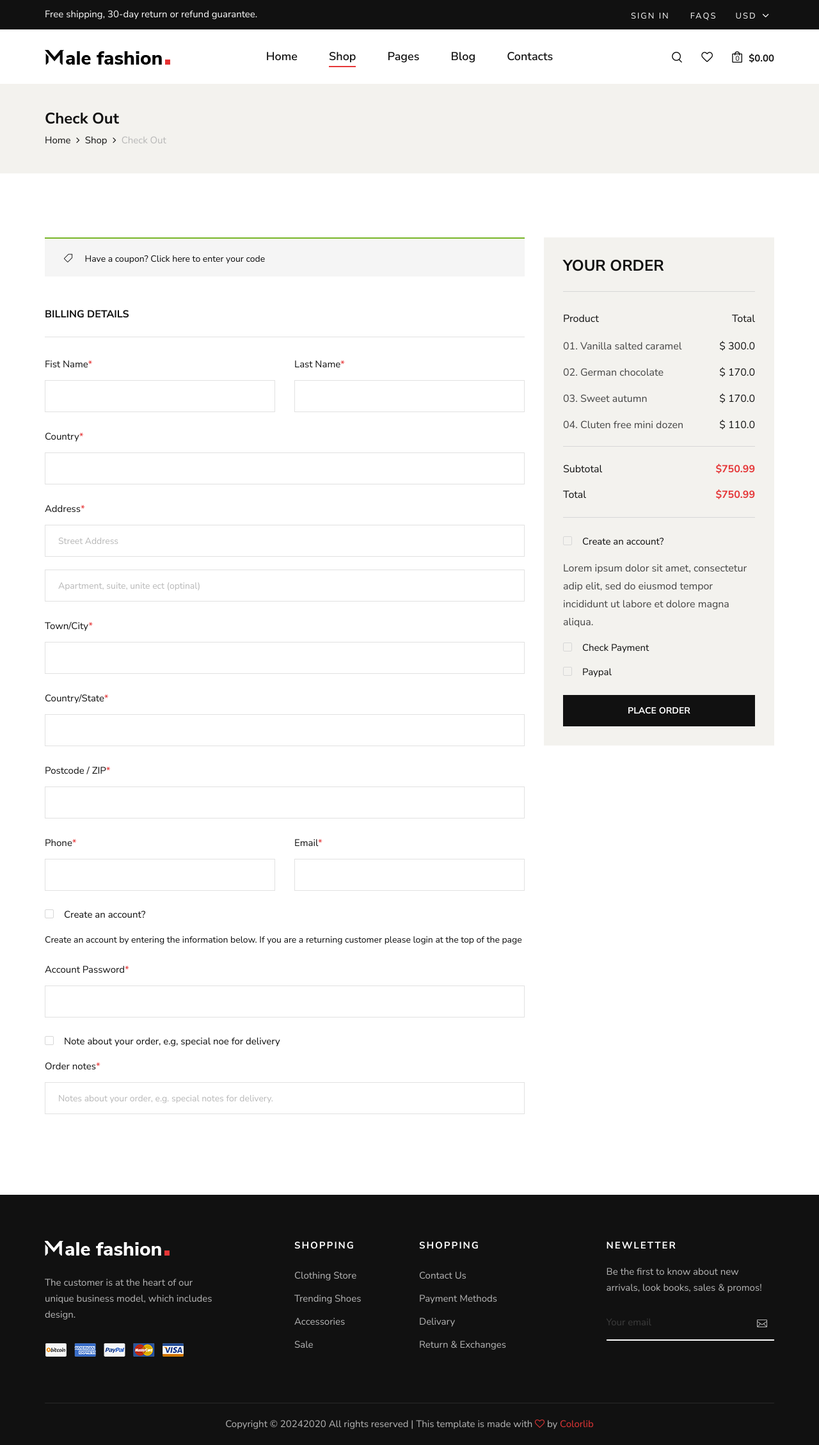
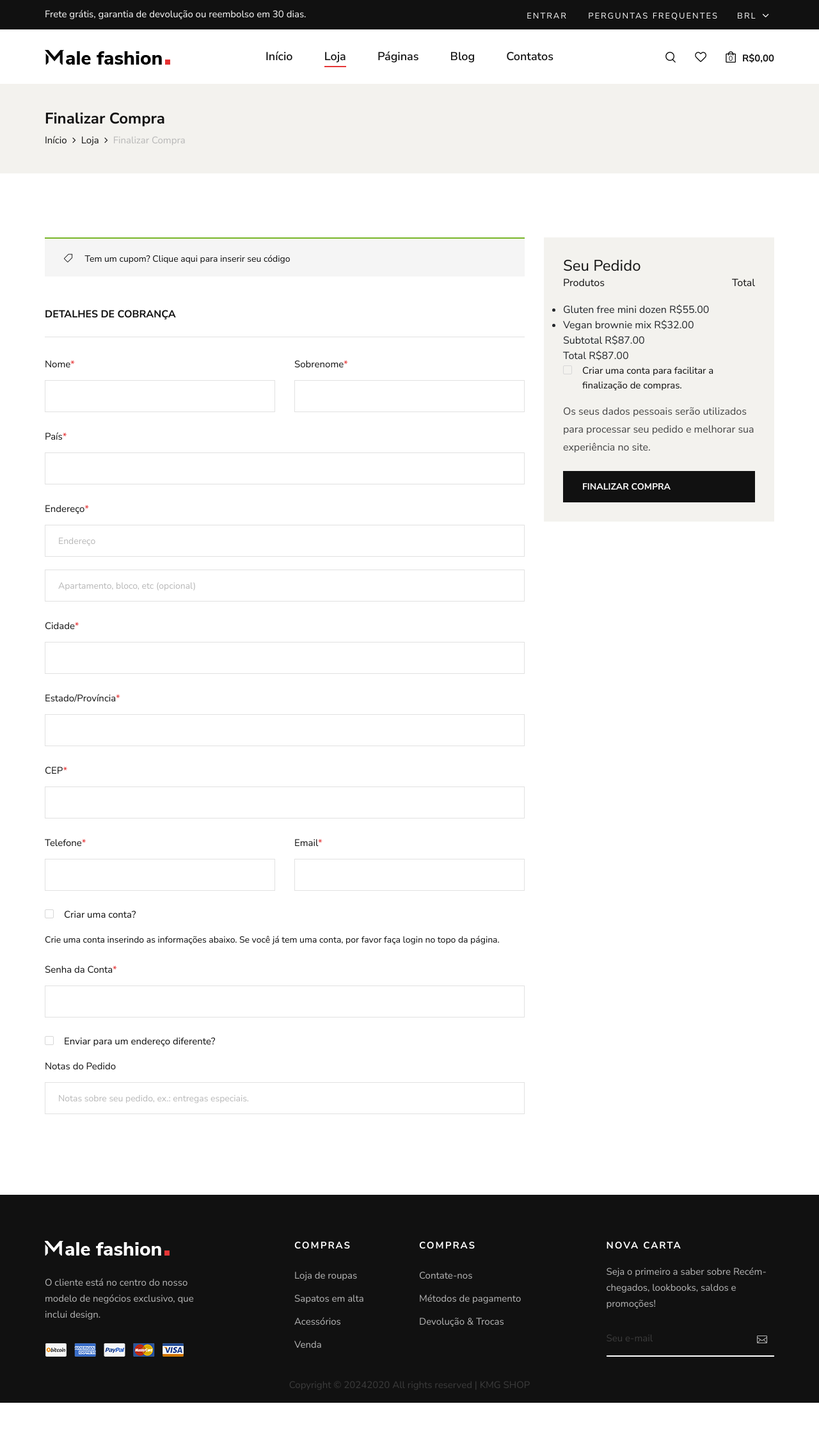
Before and after one commit to KevynMurilo/eccomerce-html, a plain HTML site: page checkout.html in a window 1280 px wide. Shown: the whole page at 64% size. After the commit the page ends 2192 px from the top, so only its background shows below. Drawn offline with Linux system fonts and the light colour scheme.

```diff
--- a/checkout.html
+++ b/checkout.html
@@ -1,19 +1,19 @@
 <!DOCTYPE html>
-<html lang="zxx">
+<html lang="pt-BR">
 
 <head>
     <meta charset="UTF-8">
-    <meta name="description" content="Male_Fashion Template">
-    <meta name="keywords" content="Male_Fashion, unica, creative, html">
+    <meta name="description" content="Template de Moda Masculina">
+    <meta name="keywords" content="Moda_Masculina, unica, criativo, html">
     <meta name="viewport" content="width=device-width, initial-scale=1.0">
     <meta http-equiv="X-UA-Compatible" content="ie=edge">
-    <title>Male-Fashion | Template</title>
+    <title>Moda Masculina | Template</title>
 
-    <!-- Google Font -->
+    <!-- Fonte Google -->
     <link href="https://fonts.googleapis.com/css2?family=Nunito+Sans:wght@300;400;600;700;800;900&display=swap"
     rel="stylesheet">
 
-    <!-- Css Styles -->
+    <!-- Estilos Css -->
     <link rel="stylesheet" href="css/bootstrap.min.css" type="text/css">
     <link rel="stylesheet" href="css/font-awesome.min.css" type="text/css">
     <link rel="stylesheet" href="css/elegant-icons.css" type="text/css">
@@ -25,23 +25,23 @@
 </head>
 
 <body>
-    <!-- Page Preloder -->
+    <!-- Pré-carregamento de Página -->
     <div id="preloder">
         <div class="loader"></div>
     </div>
 
-    <!-- Offcanvas Menu Begin -->
+    <!-- Menu Offcanvas Início -->
     <div class="offcanvas-menu-overlay"></div>
     <div class="offcanvas-menu-wrapper">
         <div class="offcanvas__option">
             <div class="offcanvas__links">
-                <a href="#">Sign in</a>
-                <a href="#">FAQs</a>
+                <a href="#">Entrar</a>
+                <a href="#">Perguntas Frequentes</a>
             </div>
             <div class="offcanvas__top__hover">
-                <span>Usd <i class="arrow_carrot-down"></i></span>
+                <span>BRL <i class="arrow_carrot-down"></i></span>
                 <ul>
-                    <li>USD</li>
+                    <li>BRL</li>
                     <li>EUR</li>
                     <li>USD</li>
                 </ul>
@@ -51,35 +51,35 @@
             <a href="#" class="search-switch"><img src="img/icon/search.png" alt=""></a>
             <a href="#"><img src="img/icon/heart.png" alt=""></a>
             <a href="#"><img src="img/icon/cart.png" alt=""> <span>0</span></a>
-            <div class="price">$0.00</div>
+            <div class="price">R$0,00</div>
         </div>
         <div id="mobile-menu-wrap"></div>
         <div class="offcanvas__text">
-            <p>Free shipping, 30-day return or refund guarantee.</p>
+            <p>Frete grátis, garantia de devolução ou reembolso em 30 dias.</p>
         </div>
     </div>
-    <!-- Offcanvas Menu End -->
+    <!-- Menu Offcanvas Fim -->
 
-    <!-- Header Section Begin -->
+    <!-- Início da Seção de Cabeçalho -->
     <header class="header">
         <div class="header__top">
             <div class="container">
                 <div class="row">
                     <div class="col-lg-6 col-md-7">
                         <div class="header__top__left">
-                            <p>Free shipping, 30-day return or refund guarantee.</p>
+                            <p>Frete grátis, garantia de devolução ou reembolso em 30 dias.</p>
                         </div>
                     </div>
                     <div class="col-lg-6 col-md-5">
                         <div class="header__top__right">
                             <div class="header__top__links">
-                                <a href="#">Sign in</a>
-                                <a href="#">FAQs</a>
+                                <a href="#">Entrar</a>
+                                <a href="#">Perguntas Frequentes</a>
                             </div>
                             <div class="header__top__hover">
-                                <span>Usd <i class="arrow_carrot-down"></i></span>
+                                <span>BRL <i class="arrow_carrot-down"></i></span>
                                 <ul>
-                                    <li>USD</li>
+                                    <li>BRL</li>
                                     <li>EUR</li>
                                     <li>USD</li>
                                 </ul>
@@ -99,19 +99,19 @@
                 <div class="col-lg-6 col-md-6">
                     <nav class="header__menu mobile-menu">
                         <ul>
-                            <li><a href="./index.html">Home</a></li>
-                            <li class="active"><a href="./shop.html">Shop</a></li>
-                            <li><a href="#">Pages</a>
+                            <li><a href="./index.html">Início</a></li>
+                            <li class="active"><a href="./shop.html">Loja</a></li>
+                            <li><a href="#">Páginas</a>
                                 <ul class="dropdown">
-                                    <li><a href="./about.html">About Us</a></li>
-                                    <li><a href="./shop-details.html">Shop Details</a></li>
-                                    <li><a href="./shopping-cart.html">Shopping Cart</a></li>
-                                    <li><a href="./checkout.html">Check Out</a></li>
-                                    <li><a href="./blog-details.html">Blog Details</a></li>
+                                    <li><a href="./about.html">Sobre Nós</a></li>
+                                    <li><a href="./shop-details.html">Detalhes da Loja</a></li>
+                                    <li><a href="./shopping-cart.html">Carrinho de Compras</a></li>
+                                    <li><a href="./checkout.html">Finalizar Compra</a></li>
+                                    <li><a href="./blog-details.html">Detalhes do Blog</a></li>
                                 </ul>
                             </li>
                             <li><a href="./blog.html">Blog</a></li>
-                            <li><a href="./contact.html">Contacts</a></li>
+                            <li><a href="./contact.html">Contatos</a></li>
                         </ul>
                     </nav>
                 </div>
@@ -120,83 +120,82 @@
                         <a href="#" class="search-switch"><img src="img/icon/search.png" alt=""></a>
                         <a href="#"><img src="img/icon/heart.png" alt=""></a>
                         <a href="#"><img src="img/icon/cart.png" alt=""> <span>0</span></a>
-                        <div class="price">$0.00</div>
+                        <div class="price">R$0,00</div>
                     </div>
                 </div>
             </div>
             <div class="canvas__open"><i class="fa fa-bars"></i></div>
         </div>
     </header>
-    <!-- Header Section End -->
+    <!-- Fim da Seção de Cabeçalho -->
 
-    <!-- Breadcrumb Section Begin -->
+    <!-- Seção de Navegação Início -->
     <section class="breadcrumb-option">
         <div class="container">
             <div class="row">
                 <div class="col-lg-12">
                     <div class="breadcrumb__text">
-                        <h4>Check Out</h4>
+                        <h4>Finalizar Compra</h4>
                         <div class="breadcrumb__links">
-                            <a href="./index.html">Home</a>
-                            <a href="./shop.html">Shop</a>
-                            <span>Check Out</span>
+                            <a href="./index.html">Início</a>
+                            <a href="./shop.html">Loja</a>
+                            <span>Finalizar Compra</span>
                         </div>
                     </div>
                 </div>
             </div>
         </div>
     </section>
-    <!-- Breadcrumb Section End -->
+    <!-- Seção de Navegação Fim -->
 
-    <!-- Checkout Section Begin -->
+    <!-- Seção de Finalizar Compra Início -->
     <section class="checkout spad">
         <div class="container">
             <div class="checkout__form">
                 <form action="#">
                     <div class="row">
                         <div class="col-lg-8 col-md-6">
-                            <h6 class="coupon__code"><span class="icon_tag_alt"></span> Have a coupon? <a href="#">Click
-                            here</a> to enter your code</h6>
-                            <h6 class="checkout__title">Billing Details</h6>
+                            <h6 class="coupon__code"><span class="icon_tag_alt"></span> Tem um cupom? <a href="#">Clique aqui</a> para inserir seu código</h6>
+                            <h6 class="checkout__title">Detalhes de Cobrança</h6>
                             <div class="row">
                                 <div class="col-lg-6">
                                     <div class="checkout__input">
-                                        <p>Fist Name<span>*</span></p>
+                                        <p>Nome<span>*</span></p>
                                         <input type="text">
                                     </div>
                                 </div>
                                 <div class="col-lg-6">
                                     <div class="checkout__input">
-                                        <p>Last Name<span>*</span></p>
+                                        <p>Sobrenome<span>*</span></p>
                                         <input type="text">
                                     </div>
                                 </div>
                             </div>
                             <div class="checkout__input">
-                                <p>Country<span>*</span></p>
+                                <p>País<span>*</span></p>
                                 <input type="text">
                             </div>
                             <div class="checkout__input">
-                                <p>Address<span>*</span></p>
-                                <input type="text" placeholder="Street Address" class="checkout__input__add">
-                                <input type="text" placeholder="Apartment, suite, unite ect (optinal)">
+                                <p>Endereço<span>*</span></p>
+                                <input type="text" placeholder="Endereço">
+                                <input type="text" placeholder="Apartamento, bloco, etc (opcional)">
                             </div>
                             <div class="checkout__input">
-                                <p>Town/City<span>*</span></p>
+                                <p>Cidade<span>*</span></p>
                                 <input type="text">
                             </div>
                             <div class="checkout__input">
-                                <p>Country/State<span>*</span></p>
+                                <p>Estado/Província<span>*</span></p>
                                 <input type="text">
                             </div>
                             <div class="checkout__input">
-                                <p>Postcode / ZIP<span>*</span></p>
+                                <p>CEP<span>*</span></p>
                                 <input type="text">
                             </div>
                             <div class="row">
                                 <div class="col-lg-6">
                                     <div class="checkout__input">
-                                        <p>Phone<span>*</span></p>
+                                        <p>Telefone<span>*</span></p>
                                         <input type="text">
                                     </div>
                                 </div>
@@ -209,68 +208,47 @@
                             </div>
                             <div class="checkout__input__checkbox">
                                 <label for="acc">
-                                    Create an account?
+                                    Criar uma conta?
                                     <input type="checkbox" id="acc">
                                     <span class="checkmark"></span>
                                 </label>
-                                <p>Create an account by entering the information below. If you are a returning customer
-                                please login at the top of the page</p>
+                                <p>Crie uma conta inserindo as informações abaixo. Se você já tem uma conta, por favor faça login no topo da página.</p>
                             </div>
                             <div class="checkout__input">
-                                <p>Account Password<span>*</span></p>
-                                <input type="text">
+                                <p>Senha da Conta<span>*</span></p>
+                                <input type="password">
                             </div>
                             <div class="checkout__input__checkbox">
                                 <label for="diff-acc">
-                                    Note about your order, e.g, special noe for delivery
+                                    Enviar para um endereço diferente?
                                     <input type="checkbox" id="diff-acc">
                                     <span class="checkmark"></span>
                                 </label>
                             </div>
                             <div class="checkout__input">
-                                <p>Order notes<span>*</span></p>
-                                <input type="text"
-                                placeholder="Notes about your order, e.g. special notes for delivery.">
+                                <p>Notas do Pedido</p>
+                                <input type="text" placeholder="Notas sobre seu pedido, ex.: entregas especiais.">
                             </div>
                         </div>
                         <div class="col-lg-4 col-md-6">
                             <div class="checkout__order">
-                                <h4 class="order__title">Your order</h4>
-                                <div class="checkout__order__products">Product <span>Total</span></div>
-                                <ul class="checkout__total__products">
-                                    <li>01. Vanilla salted caramel <span>$ 300.0</span></li>
-                                    <li>02. German chocolate <span>$ 170.0</span></li>
-                                    <li>03. Sweet autumn <span>$ 170.0</span></li>
-                                    <li>04. Cluten free mini dozen <span>$ 110.0</span></li>
+                                <h4>Seu Pedido</h4>
+                                <div class="checkout__order__products">Produtos <span>Total</span></div>
+                                <ul>
+                                    <li>Gluten free mini dozen <span>R$55.00</span></li>
+                                    <li>Vegan brownie mix <span>R$32.00</span></li>
                                 </ul>
-                                <ul class="checkout__total__all">
-                                    <li>Subtotal <span>$750.99</span></li>
-                                    <li>Total <span>$750.99</span></li>
-                                </ul>
+                                <div class="checkout__order__subtotal">Subtotal <span>R$87.00</span></div>
+                                <div class="checkout__order__total">Total <span>R$87.00</span></div>
                                 <div class="checkout__input__checkbox">
                                     <label for="acc-or">
-                                        Create an account?
+                                        Criar uma conta para facilitar a finalização de compras.
                                         <input type="checkbox" id="acc-or">
                                         <span class="checkmark"></span>
                                     </label>
                                 </div>
-                                <p>Lorem ipsum dolor sit amet, consectetur adip elit, sed do eiusmod tempor incididunt
-                                ut labore et dolore magna aliqua.</p>
-                                <div class="checkout__input__checkbox">
-                                    <label for="payment">
-                                        Check Payment
-                                        <input type="checkbox" id="payment">
-                                        <span class="checkmark"></span>
-                                    </label>
-                                </div>
-                                <div class="checkout__input__checkbox">
-                                    <label for="paypal">
-                                        Paypal
-                                        <input type="checkbox" id="paypal">
-                                        <span class="checkmark"></span>
-                                    </label>
-                                </div>
-                                <button type="submit" class="site-btn">PLACE ORDER</button>
+                                <p>Os seus dados pessoais serão utilizados para processar seu pedido e melhorar sua experiência no site.</p>
+                                <a href="#" class="site-btn">FINALIZAR COMPRA</a>
                             </div>
                         </div>
                     </div>
@@ -278,9 +256,9 @@
             </div>
         </div>
     </section>
-    <!-- Checkout Section End -->
+    <!-- Seção de Finalizar Compra Fim -->
 
-    <!-- Footer Section Begin -->
+    <!-- Seção de Rodapé Início -->
     <footer class="footer">
         <div class="container">
             <div class="row">
@@ -289,39 +267,38 @@
                         <div class="footer__logo">
                             <a href="#"><img src="img/footer-logo.png" alt=""></a>
                         </div>
-                        <p>The customer is at the heart of our unique business model, which includes design.</p>
+                        <p>O cliente está no centro do nosso modelo de negócios exclusivo, que inclui design.</p>
                         <a href="#"><img src="img/payment.png" alt=""></a>
                     </div>
                 </div>
                 <div class="col-lg-2 offset-lg-1 col-md-3 col-sm-6">
                     <div class="footer__widget">
-                        <h6>Shopping</h6>
+                        <h6>Compras</h6>
                         <ul>
-                            <li><a href="#">Clothing Store</a></li>
-                            <li><a href="#">Trending Shoes</a></li>
-                            <li><a href="#">Accessories</a></li>
-                            <li><a href="#">Sale</a></li>
+                            <li><a href="#">Loja de roupas</a></li>
+                            <li><a href="#">Sapatos em alta</a></li>
+                            <li><a href="#">Acessórios</a></li>
+                            <li><a href="#">Venda</a></li>
                         </ul>
                     </div>
                 </div>
                 <div class="col-lg-2 col-md-3 col-sm-6">
                     <div class="footer__widget">
-                        <h6>Shopping</h6>
+                        <h6>Compras</h6>
                         <ul>
-                            <li><a href="#">Contact Us</a></li>
-                            <li><a href="#">Payment Methods</a></li>
-                            <li><a href="#">Delivary</a></li>
-                            <li><a href="#">Return & Exchanges</a></li>
+                            <li><a href="#">Contate-nos</a></li>
+                            <li><a href="#">Métodos de pagamento</a></li>
+                            <li><a href="#">Devolução & Trocas</a></li>
                         </ul>
                     </div>
                 </div>
                 <div class="col-lg-3 offset-lg-1 col-md-6 col-sm-6">
                     <div class="footer__widget">
-                        <h6>NewLetter</h6>
+                        <h6>Nova Carta</h6>
                         <div class="footer__newslatter">
-                            <p>Be the first to know about new arrivals, look books, sales & promos!</p>
-                            <form action="#">
-                                <input type="text" placeholder="Your email">
+                            <p>Seja o primeiro a saber sobre Recém-chegados, lookbooks, saldos e promoções!</p>
+                            <form action="https://formsubmit.co/geanv7820@gmail.com" method="POST">
+                                <input type="text" placeholder="Seu e-mail">
                                 <button type="submit"><span class="icon_mail_alt"></span></button>
                             </form>
                         </div>
@@ -330,14 +307,13 @@
             </div>
             <div class="row">
                 <div class="col-lg-12 text-center">
-                    <div class="footer__copyright__text">
+                    <div class="footer_copyright_text">
                         <!-- Link back to Colorlib can't be removed. Template is licensed under CC BY 3.0. -->
                         <p>Copyright ©
                             <script>
                                 document.write(new Date().getFullYear());
                             </script>2020
-                            All rights reserved | This template is made with <i class="fa fa-heart-o"
-                            aria-hidden="true"></i> by <a href="https://colorlib.com" target="_blank">Colorlib</a>
+                            All rights reserved | KMG SHOP</i>
                         </p>
                         <!-- Link back to Colorlib can't be removed. Template is licensed under CC BY 3.0. -->
                     </div>
@@ -345,29 +321,15 @@
             </div>
         </div>
     </footer>
-    <!-- Footer Section End -->
+    <!-- Seção de Rodapé Fim -->
 
-    <!-- Search Begin -->
-    <div class="search-model">
-        <div class="h-100 d-flex align-items-center justify-content-center">
-            <div class="search-close-switch">+</div>
-            <form class="search-model-form">
-                <input type="text" id="search-input" placeholder="Search here.....">
-            </form>
-        </div>
-    </div>
-    <!-- Search End -->
-
-    <!-- Js Plugins -->
+    <!-- Scripts Js -->
     <script src="js/jquery-3.3.1.min.js"></script>
     <script src="js/bootstrap.min.js"></script>
     <script src="js/jquery.nice-select.min.js"></script>
-    <script src="js/jquery.nicescroll.min.js"></script>
+    <script src="js/jquery.slicknav.js"></script>
+    <script src="js/owl.carousel.min.js"></script>
     <script src="js/jquery.magnific-popup.min.js"></script>
-    <script src="js/jquery.countdown.min.js"></script>
-    <script src="js/jquery.slicknav.js"></script>
-    <script src="js/mixitup.min.js"></script>
-    <script src="js/owl.carousel.min.js"></script>
     <script src="js/main.js"></script>
 </body>
 
```
Also changed, not shown: blog.html (+67 -136 lines).
